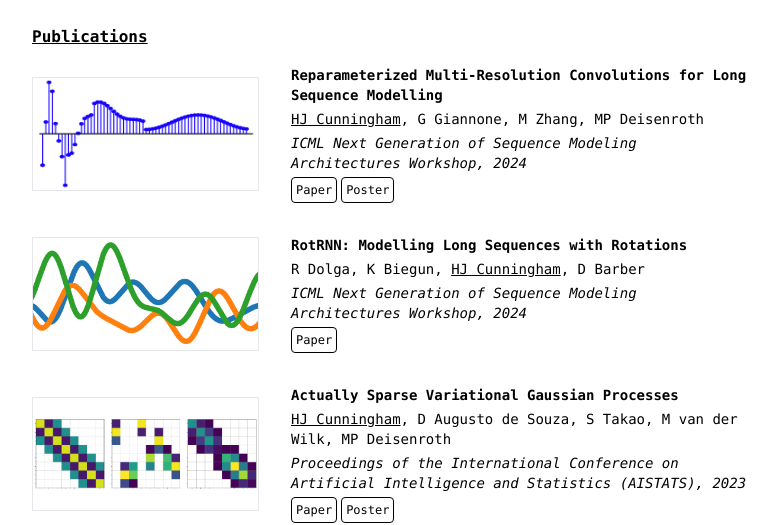
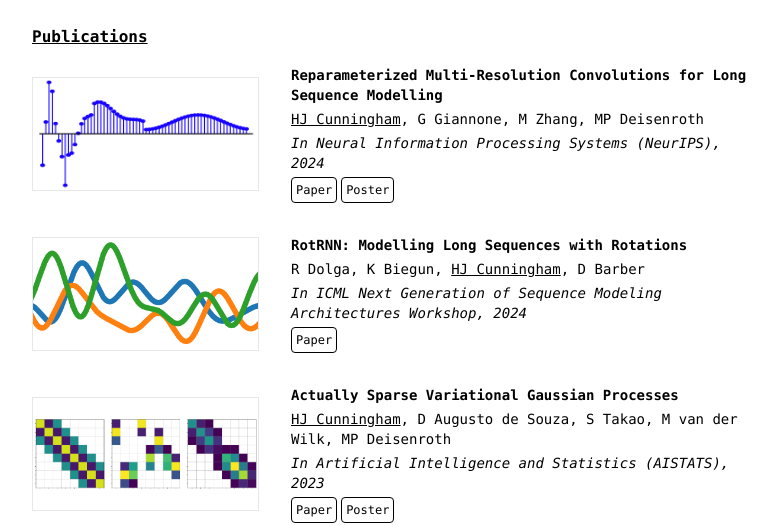
Before and after one commit to HJakeCunningham/HJakeCunningham.github.io, a website: page index.html in a window 1280 px wide. Shown: the part 439-964 px from the top of the page, without its empty margins (249-1026 px from the left). Drawn offline with Linux system fonts and the light colour scheme.

Commit message:
update papers

```diff
--- a/index.html
+++ b/index.html
@@ -218,7 +218,7 @@
                   <span class="underline">HJ Cunningham</span>, G Giannone, M Zhang, MP Deisenroth
                 </p>
                 <p class="text-sm italic">
-                  ICML Next Generation of Sequence Modeling Architectures Workshop, 2024
+                  In Neural Information Processing Systems (NeurIPS), 2024
                 </p>
                 <div class="flex space-x-1 text-xs">
                   <a
@@ -254,7 +254,7 @@
                   R Dolga, K Biegun, <span class="underline">HJ Cunningham</span>, D Barber
                 </p>
                 <p class="text-sm italic">
-                  ICML Next Generation of Sequence Modeling Architectures Workshop, 2024
+                  In ICML Next Generation of Sequence Modeling Architectures Workshop, 2024
                 </p>
                 <div class="flex space-x-1 text-xs">
                   <a
@@ -285,7 +285,7 @@
                   Souza, S Takao, M van der Wilk, MP Deisenroth
                 </p>
                 <p class="text-sm italic">
-                  Proceedings of the International Conference on Artificial Intelligence and Statistics (AISTATS), 2023
+                  In Artificial Intelligence and Statistics (AISTATS), 2023
                 </p>
                 <div class="flex space-x-1 text-xs">
                   <a
```
